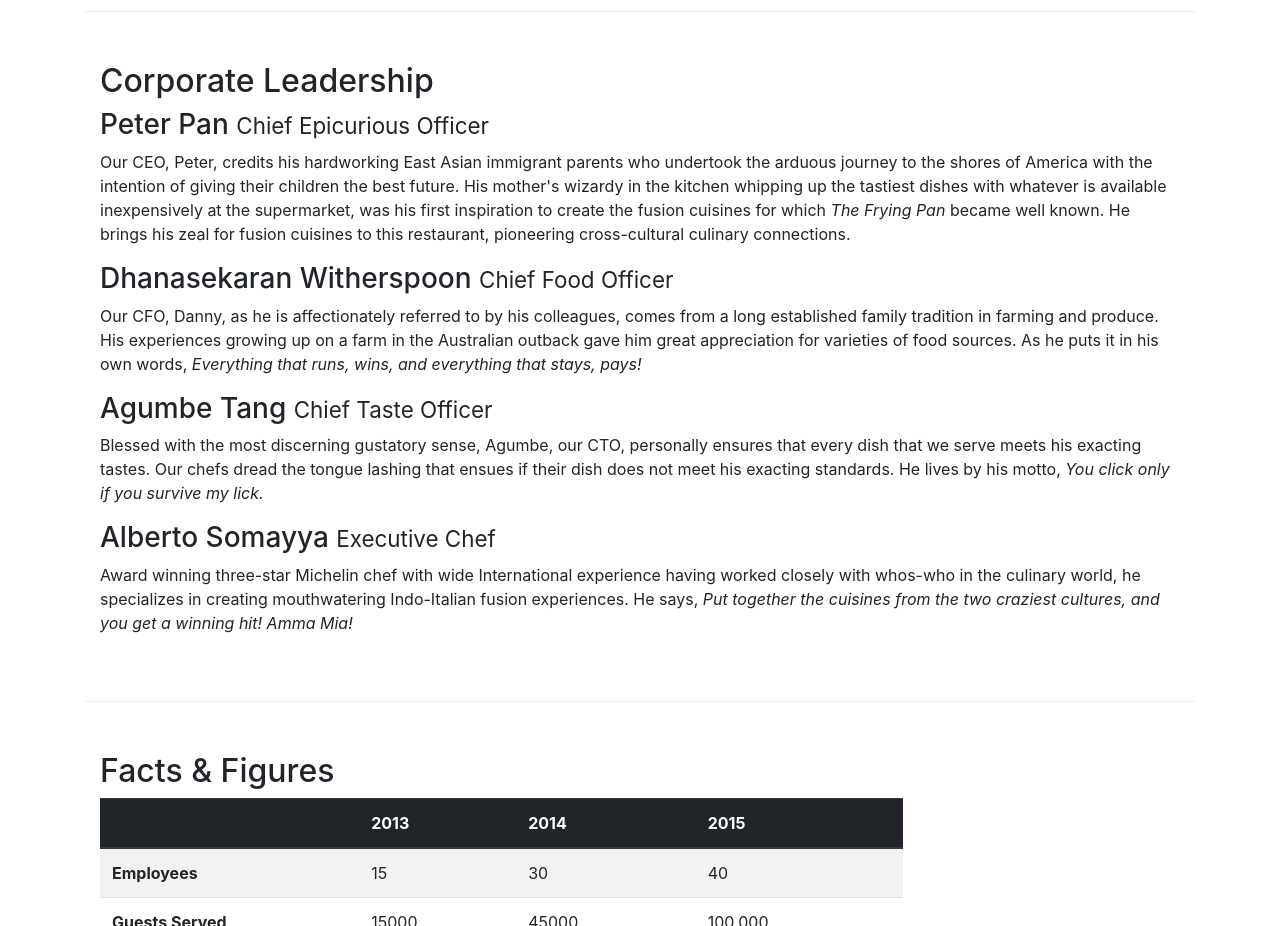
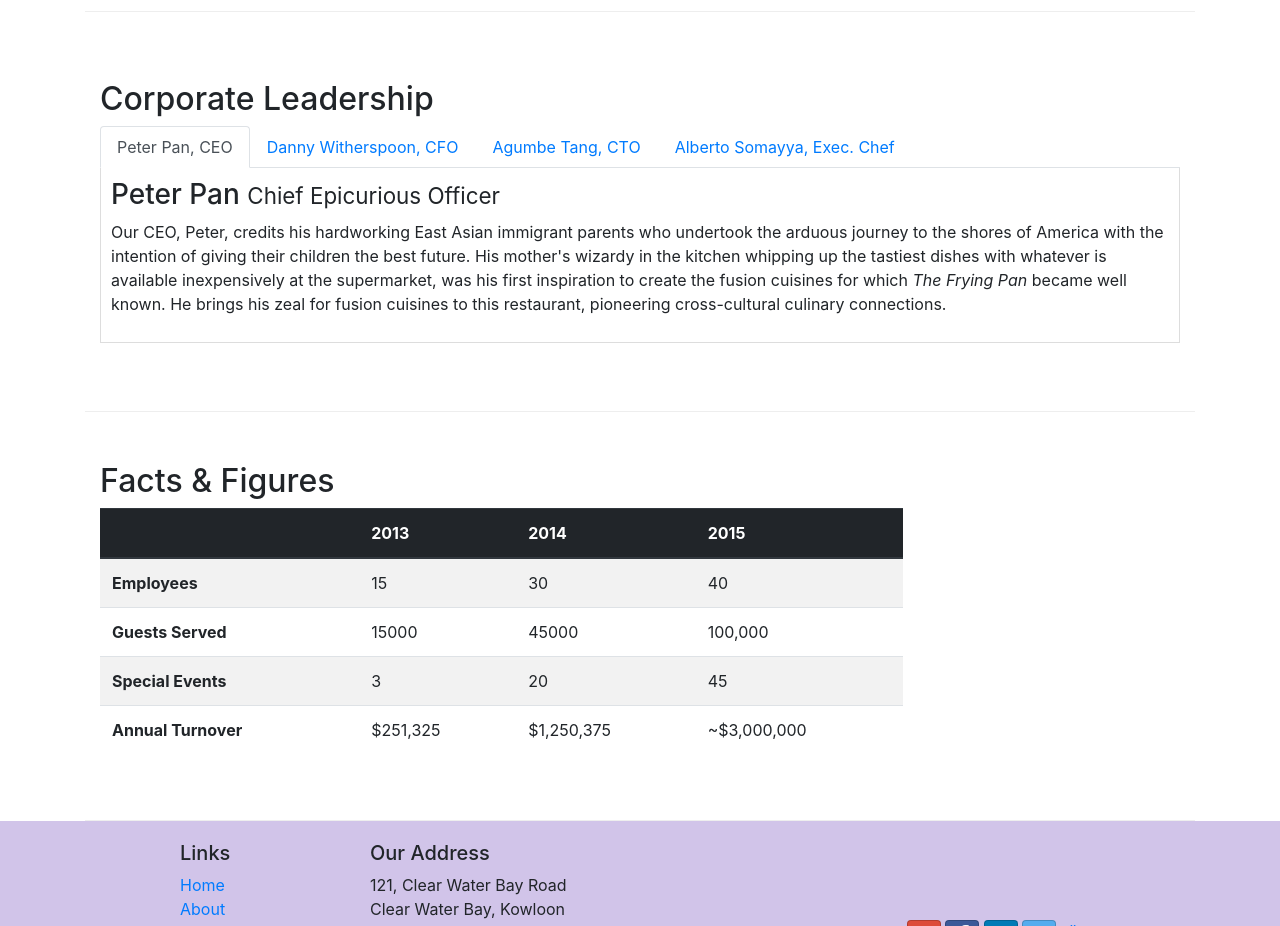
Before and after one commit to Oishani/Learning-Bootstrap4, a website: page aboutus.html in a window 1280 px wide. Shown: the part 960-1886 px from the top of the page. Drawn offline with nearby package versions, Linux system fonts and the light colour scheme.

Commit message:
Tabs (not working)

```diff
--- a/aboutus.html
+++ b/aboutus.html
@@ -112,32 +112,76 @@
         <div class="row row-content align-items-center">
             <div class="col-12 col-sm order-sm-last col-md">
                 <h2>Corporate Leadership</h2>
+
+                <ul class="nav nav-tabs">
+                    <li class="nav-item">
+                        <a class="nav-link active" href="#peter" role="tab" data-toggle="tab">Peter Pan, CEO</a>
+                    </li>
+                    <li class="nav-item">
+                        <a class="nav-link" href="#danny" role="tab" data-toggle="tab">Danny Witherspoon, CFO</a>
+                    </li>
+                    <li class="nav-item">
+                        <a class="nav-link" href="#agumbe" role="tab" data-toggle="tab">Agumbe Tang, CTO</a>
+                    </li>
+                    <li class="nav-item">
+                        <a class="nav-link" href="#alberto" role="tab" data-toggle="tab">Alberto Somayya, Exec.
+                            Chef</a>
+                    </li>
+                </ul>
+
+                <div class="tab-content">
+
+                    <div role="tabpanel" class="tab-pane fade show active" id="peter">
                         <h3>Peter Pan <small>Chief Epicurious Officer</small></h3>
-                <p class="d-none d-sm-block">Our CEO, Peter, credits his hardworking East Asian immigrant parents who
+                        <p class="d-none d-sm-block">Our CEO, Peter, credits his hardworking East Asian immigrant
+                            parents
+                            who
                             undertook the arduous
-                    journey to the shores of America with the intention of giving their children the best future. His
+                            journey to the shores of America with the intention of giving their children the best
+                            future.
+                            His
                             mother's wizardy in the kitchen whipping up the tastiest dishes with whatever is available
-                    inexpensively at the supermarket, was his first inspiration to create the fusion cuisines for which
+                            inexpensively at the supermarket, was his first inspiration to create the fusion cuisines
+                            for
+                            which
                             <em>The Frying Pan</em> became well known. He brings his zeal for fusion cuisines to this
                             restaurant, pioneering cross-cultural culinary connections.</p>
+                    </div>
+
+                    <div role="tabpanel" class="tab-pane fade" id="danny">
                         <h3>Dhanasekaran Witherspoon <small>Chief Food Officer</small></h3>
-                <p class="d-none d-sm-block">Our CFO, Danny, as he is affectionately referred to by his colleagues,
+                        <p class="d-none d-sm-block">Our CFO, Danny, as he is affectionately referred to by his
+                            colleagues,
                             comes from a long established
-                    family tradition in farming and produce. His experiences growing up on a farm in the Australian
-                    outback gave him great appreciation for varieties of food sources. As he puts it in his own words,
+                            family tradition in farming and produce. His experiences growing up on a farm in the
+                            Australian
+                            outback gave him great appreciation for varieties of food sources. As he puts it in his own
+                            words,
                             <em>Everything that runs, wins, and everything that stays, pays!</em></p>
+                    </div>
+
+                    <div role="tabpanel" class="tab-pane fade show" id="agumbe">
                         <h3>Agumbe Tang <small>Chief Taste Officer</small></h3>
                         <p class="d-none d-sm-block">Blessed with the most discerning gustatory sense, Agumbe, our CTO,
                             personally ensures that every dish
-                    that we serve meets his exacting tastes. Our chefs dread the tongue lashing that ensues if their
-                    dish does not meet his exacting standards. He lives by his motto, <em>You click only if you survive
-                        my lick.</em></p>
+                            that we serve meets his exacting tastes. Our chefs dread the tongue lashing that ensues if
+                            their
+                            dish does not meet his exacting standards. He lives by his motto,
+                            <em>You click only if you survive my lick.</em></p>
+                    </div>
+
+                    <div role="tabpanel" class="tab-pane fade show" id="alberto">
                         <h3>Alberto Somayya <small>Executive Chef</small></h3>
-                <p class="d-none d-sm-block">Award winning three-star Michelin chef with wide International experience
+                        <p class="d-none d-sm-block">Award winning three-star Michelin chef with wide International
+                            experience
                             having worked closely with
                             whos-who in the culinary world, he specializes in creating mouthwatering Indo-Italian fusion
-                    experiences. He says, <em>Put together the cuisines from the two craziest cultures, and you get a
-                        winning hit! Amma Mia!</em></p>
+                            experiences. He says,
+                            <em>Put together the cuisines from the two craziest cultures, and you get a winning hit!
+                                Amma Mia!</em></p>
+                    </div>
+
+                </div>
             </div>
         </div>
         <div class="row row-content">
--- a/css/styles.css
+++ b/css/styles.css
@@ -37,3 +37,10 @@ body {
 .navbar-dark {
   background-color: #512DA8;
 }
+
+.tab-content {
+  border-left: 1px solid #ddd;
+  border-right: 1px solid #ddd;
+  border-bottom: 1px solid #ddd;
+  padding: 10px;
+}
```
Lines whose indentation alone changed are shown as unchanged.
